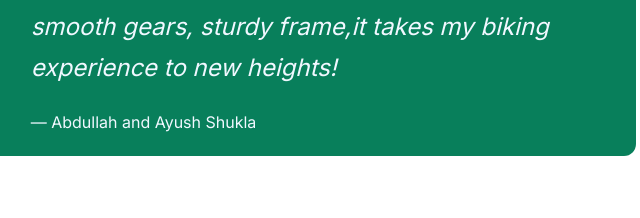
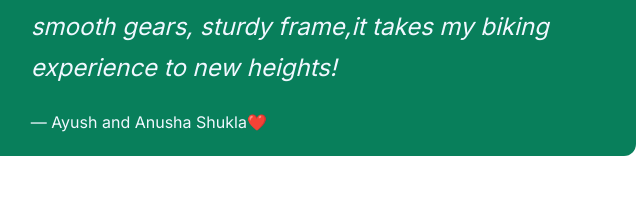
Before and after one commit to themirza001/Sorting-Visualizer, a plain HTML site: page index.html in a window 1280 px wide. Shown: the part 1102-1320 px from the top of the page, 484-1124 px from the left. Drawn offline with Linux system fonts and the light colour scheme.

Commit message:
Update index.html

```diff
--- a/index.html
+++ b/index.html
@@ -125,7 +125,7 @@
               This cycle is a game-changer, Exhilarating ride, smooth gears,
               sturdy frame,it takes my biking experience to new heights!
             </blockquote>
-            <p class="testimonial-author">&mdash; Abdullah and Ayush Shukla</p>
+            <p class="testimonial-author">&mdash; Ayush and Anusha Shukla❤️</p>
           </div>
         </div>
       </section>
```
